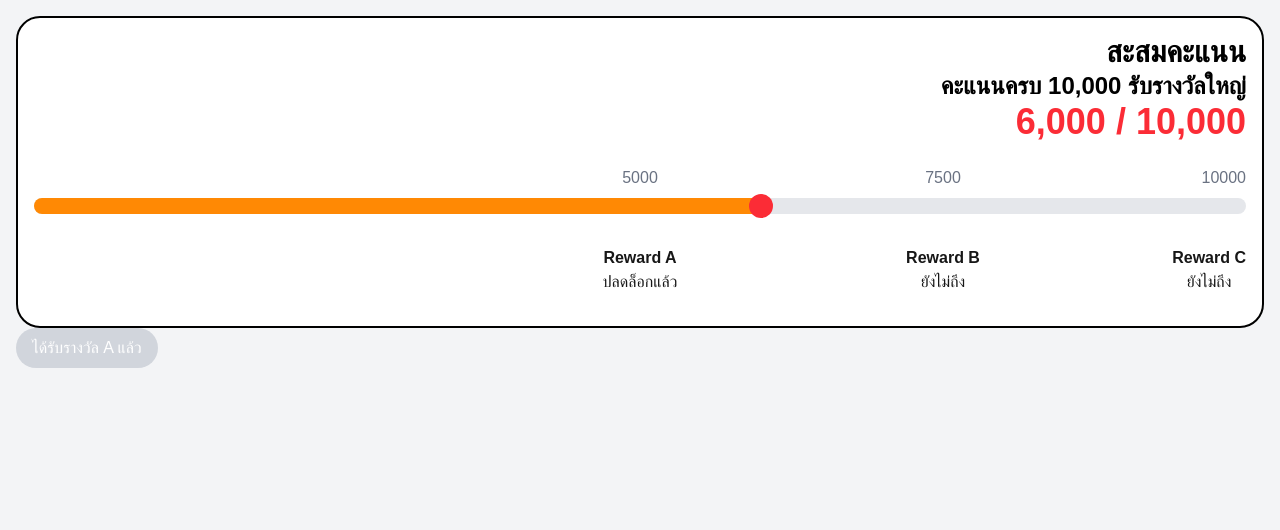
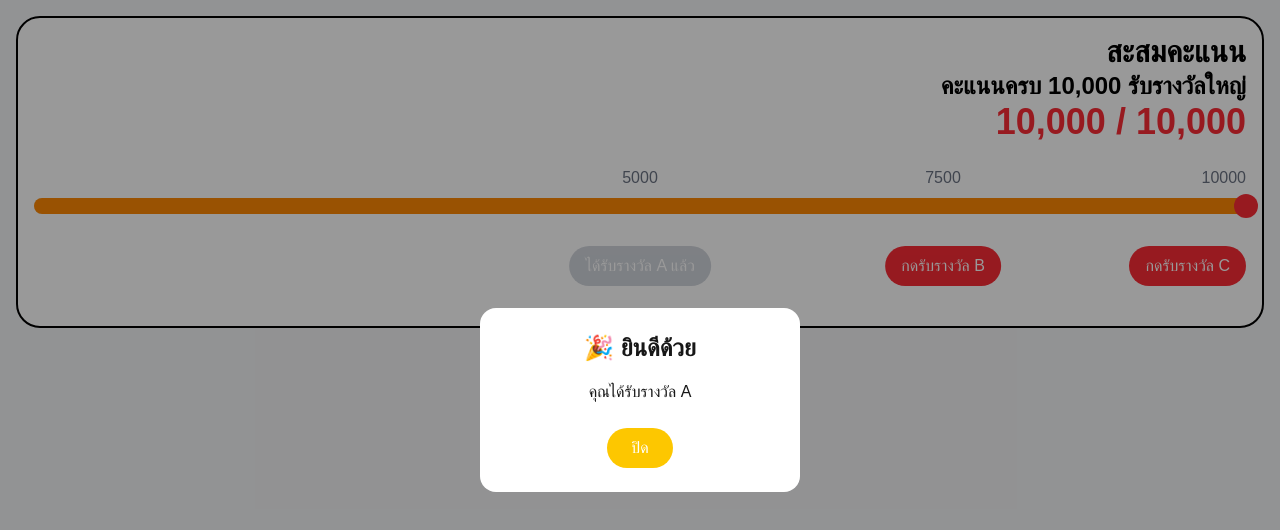
Before and after one commit to Nantanat-Poyomratanasin/Nextzy-points-accumulate-game, a Next.js app in the folder frontend/: page / in a window 1280 px wide. Both pictures are taken after a click on the button "กดรับรางวัล A". Shown: the top 530 px of the page. Built offline with nearby package versions, Linux system fonts and the light colour scheme.

Commit message:
update reward modal and refactor reward button

```diff
--- a/frontend/src/app/page.tsx
+++ b/frontend/src/app/page.tsx
@@ -1,23 +1,55 @@
 "use client";
 
+import { useState } from "react";
 import SummaryCard from "../components/SummaryCard";
-import RewardButton from "../components/RewardButton";
-import { useState } from "react";
+
+import RewardModal from "../components/RewardModal";
 
 export default function Home() {
-  const [totalScore, setTotalScore] = useState(6000);
+  const [totalScore, setTotalScore] = useState(10000);
   const [claimedA, setClaimedA] = useState(false);
+  const [claimedB, setClaimedB] = useState(false);
+  const [claimedC, setClaimedC] = useState(false);
   const [showRewardModal, setShowRewardModal] = useState(false);
+  const [selectedReward, setSelectedReward] = useState("");
+
+  const handleClaimA = () => {
+    setClaimedA(true);
+
+    setSelectedReward("A");
+    setShowRewardModal(true);
+  };
+
+  const handleClaimB = () => {
+    setClaimedB(true);
+
+    setSelectedReward("B");
+    setShowRewardModal(true);
+  };
+
+  const handleClaimC = () => {
+    setClaimedC(true);
+
+    setSelectedReward("C");
+    setShowRewardModal(true);
+  };
 
   return (
     <main className="min-h-screen bg-gray-100 p-4">
-      <SummaryCard score={totalScore} />
-      <RewardButton
+      <SummaryCard
         score={totalScore}
-        claimed={claimedA}
-        onClaim={() => {
-          setClaimedA(true);
-        }}
+        claimedA={claimedA}
+        claimedB={claimedB}
+        claimedC={claimedC}
+        onClaimA={handleClaimA}
+        onClaimB={handleClaimB}
+        onClaimC={handleClaimC}
+      />
+
+      <RewardModal
+        isOpen={showRewardModal}
+        rewardName={selectedReward}
+        onClose={() => setShowRewardModal(false)}
       />
     </main>
   );
--- a/frontend/src/components/RewardButton.tsx
+++ b/frontend/src/components/RewardButton.tsx
@@ -1,16 +1,20 @@
 //RewardButton-> Scoreรับตัวเลข,claimed is T or F,OnClaim-->Func ทำงานตอนกด Button
 type RewardButtonProps = {
   score: number;
+  checkpoint: number;
+  rewardName: string;
   claimed: boolean;
   onClaim: () => void;
 };
 
 export default function RewardButton({
   score,
+  checkpoint,
+  rewardName,
   claimed,
   onClaim,
 }: RewardButtonProps) {
-  const canClaim = score >= 5000;
+  const canClaim = score >= checkpoint;
 
   return (
     <button
@@ -19,7 +23,9 @@ export default function RewardButton({
       className="rounded-full px-4 py-2 text-white
       bg-red-500 disabled:bg-gray-300"
     >
-      {claimed ? "ได้รับรางวัล A แล้ว" : "กดรับรางวัล A"}
+      {claimed
+        ? `ได้รับรางวัล ${rewardName} แล้ว`
+        : `กดรับรางวัล ${rewardName}`}
     </button>
   );
 }
--- a/frontend/src/components/RewardCheckpoint.tsx
+++ b/frontend/src/components/RewardCheckpoint.tsx
@@ -1,23 +1,58 @@
+import RewardButton from "./RewardButton";
+
 type RewardCheckpointProps = {
   score: number;
+
+  claimedA: boolean;
+  claimedB: boolean;
+  claimedC: boolean;
+
+  onClaimA: () => void;
+  onClaimB: () => void;
+  onClaimC: () => void;
 };
 
-export default function RewardCheckpoint({ score }: RewardCheckpointProps) {
+export default function RewardCheckpoint({
+  score,
+  claimedA,
+  claimedB,
+  claimedC,
+  onClaimA,
+  onClaimB,
+  onClaimC,
+}: RewardCheckpointProps) {
   return (
     <div className="relative mt-8 h-16 text-center">
-      <div className="absolute left-1/2 -translate-x-1/2">
-        <p className="font-bold">Reward A</p>
-        <p>{score >= 5000 ? "ปลดล็อกแล้ว" : "ยังไม่ถึง"}</p>
-      </div>
+      <div className="relative mt-6 h-12">
+        <div className="absolute left-1/2 -translate-x-1/2">
+          <RewardButton
+            score={score}
+            checkpoint={5000}
+            rewardName="A"
+            claimed={claimedA}
+            onClaim={onClaimA}
+          />
+        </div>
 
-      <div className="absolute left-3/4 -translate-x-1/2">
-        <p className="font-bold">Reward B</p>
-        <p>{score >= 7500 ? "ปลดล็อกแล้ว" : "ยังไม่ถึง"}</p>
-      </div>
+        <div className="absolute left-3/4 -translate-x-1/2">
+          <RewardButton
+            score={score}
+            checkpoint={7500}
+            rewardName="B"
+            claimed={claimedB}
+            onClaim={onClaimB}
+          />
+        </div>
 
-      <div className="absolute right-0">
-        <p className="font-bold">Reward C</p>
-        <p>{score >= 10000 ? "ปลดล็อกแล้ว" : "ยังไม่ถึง"}</p>
+        <div className="absolute right-0">
+          <RewardButton
+            score={score}
+            checkpoint={10000}
+            rewardName="C"
+            claimed={claimedC}
+            onClaim={onClaimC}
+          />
+        </div>
       </div>
     </div>
   );
--- a/frontend/src/components/RewardModal.tsx
+++ b/frontend/src/components/RewardModal.tsx
@@ -0,0 +1,30 @@
+type RewardModalProps = {
+  isOpen: boolean;
+  rewardName: string;
+  onClose: () => void;
+};
+
+export default function RewardModal({
+  isOpen,
+  rewardName,
+  onClose,
+}: RewardModalProps) {
+  if (!isOpen) return null;
+
+  return (
+    <div className="fixed inset-0 bg-black/40 flex items-center justify-center">
+      <div className="bg-white rounded-2xl p-6 w-80 text-center">
+        <h2 className="text-2xl font-bold mb-4">🎉 ยินดีด้วย</h2>
+
+        <p className="mb-6">คุณได้รับรางวัล {rewardName}</p>
+
+        <button
+          onClick={onClose}
+          className="bg-yellow-400 text-white px-6 py-2 rounded-full"
+        >
+          ปิด
+        </button>
+      </div>
+    </div>
+  );
+}
--- a/frontend/src/components/SummaryCard.tsx
+++ b/frontend/src/components/SummaryCard.tsx
@@ -4,9 +4,25 @@ import RewardButton from "./RewardButton";
 
 type SummaryCardProps = {
   score: number;
+
+  claimedA: boolean;
+  claimedB: boolean;
+  claimedC: boolean;
+
+  onClaimA: () => void;
+  onClaimB: () => void;
+  onClaimC: () => void;
 };
 
-export default function SummaryCard({ score }: SummaryCardProps) {
+export default function SummaryCard({
+  score,
+  claimedA,
+  claimedB,
+  claimedC,
+  onClaimA,
+  onClaimB,
+  onClaimC,
+}: SummaryCardProps) {
   return (
     <div className="bg-white rounded-3xl border-2 border-black p-4">
       <h2 className="text-3xl text-black font-bold text-right">สะสมคะแนน</h2>
@@ -18,7 +34,15 @@ export default function SummaryCard({ score }: SummaryCardProps) {
         {score.toLocaleString()} / 10,000
       </h2>
       <ProgressBar score={score} />
-      <RewardCheckpoint score={score} />
+      <RewardCheckpoint
+        score={score}
+        claimedA={claimedA}
+        claimedB={claimedB}
+        claimedC={claimedC}
+        onClaimA={onClaimA}
+        onClaimB={onClaimB}
+        onClaimC={onClaimC}
+      />
     </div>
   );
 }
```
